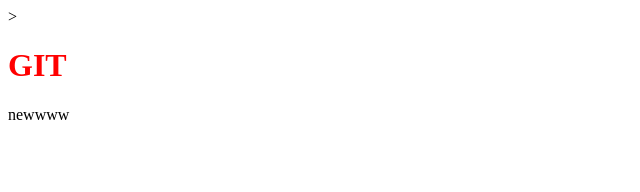
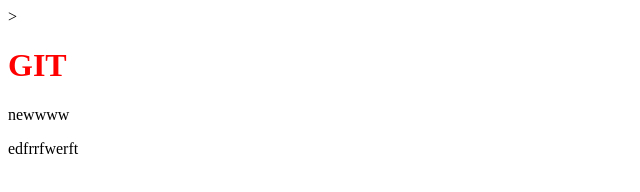
Before and after one commit to Mmmmmargo/git2, a plain HTML site: page index.html in a window 1280 px wide. Shown: the full height of the page, 0-640 px from the left. Drawn offline with Linux system fonts and the light colour scheme.

Commit message:
second commit

```diff
--- a/index.html
+++ b/index.html
@@ -8,4 +8,5 @@
 <body>
 	<h1>GIT</h1>
 	<p>newwww</p>
+	<p>edfrrfwerft</p>
 </body>
```
